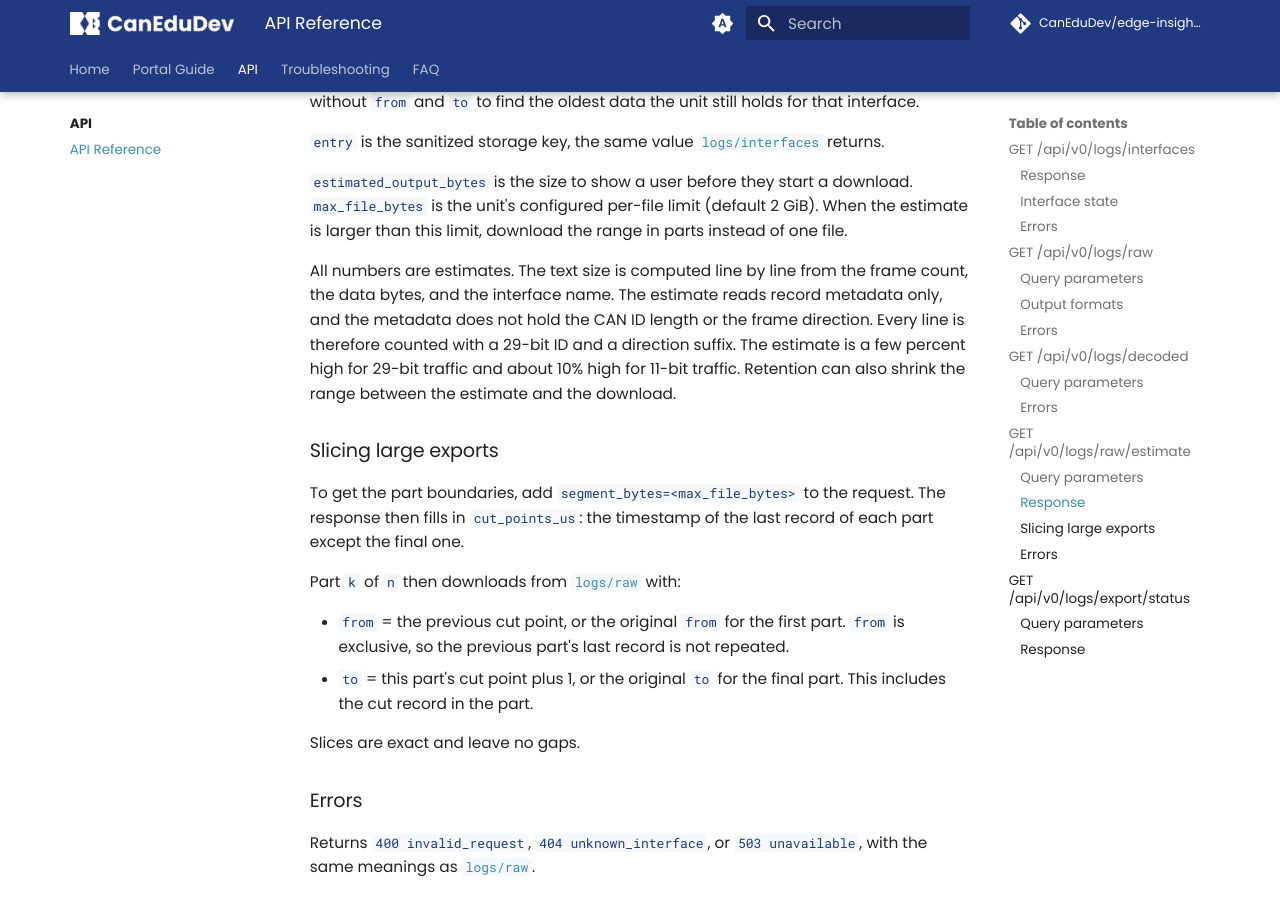
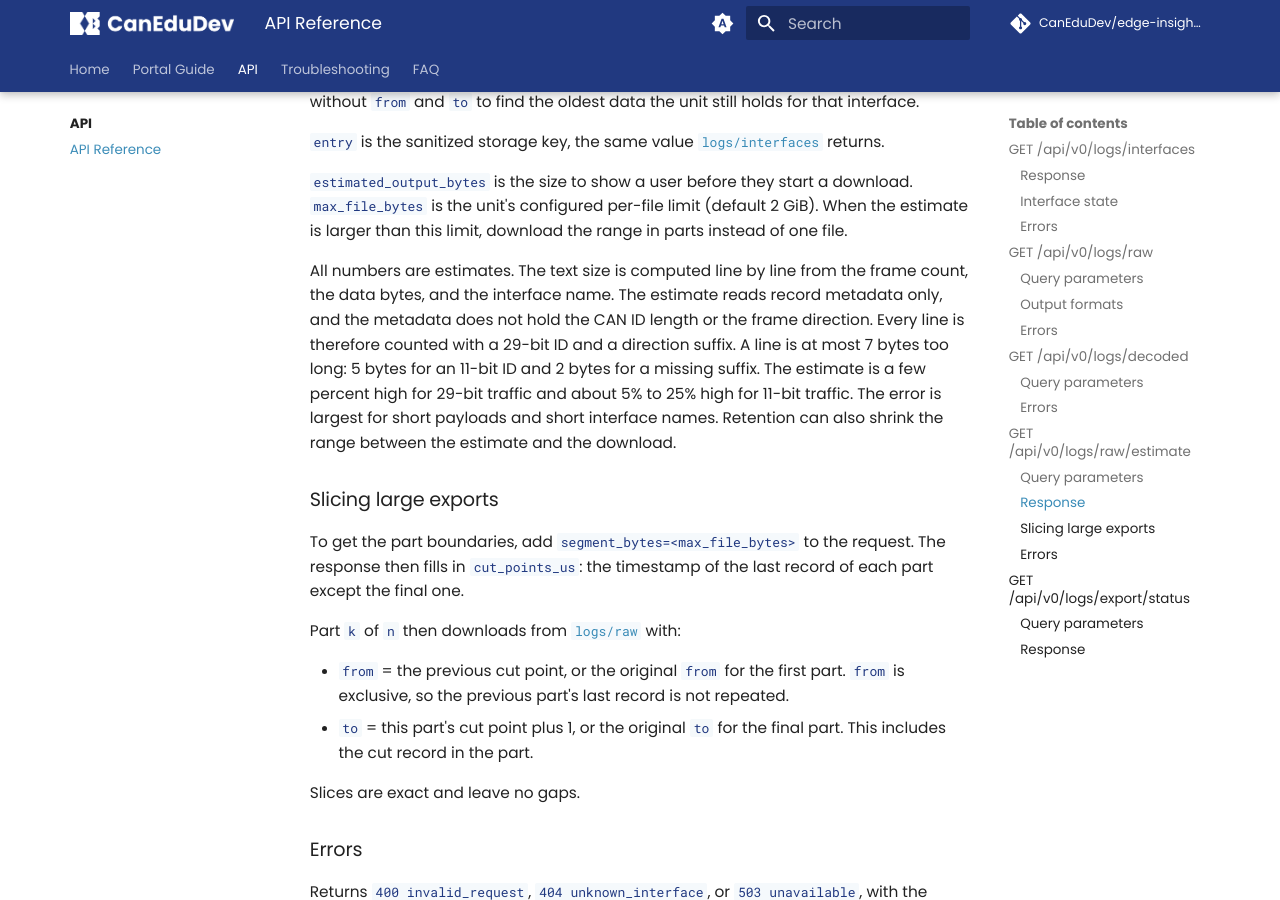
Before and after one commit to CanEduDev/edge-insights-docs, an MkDocs documentation site: the page built from docs/api/reference.md, in a window 1280 px wide and 900 px high, scrolled down 6259 px. Built offline with MkDocs 1.6.1 and Material for MkDocs 9.7.7, drawn with Linux system fonts in a browser that asks for light colours; comment, search, counter and statistics services are not loaded.

Commit message:
docs(api): state the export estimate's error range for 11-bit IDs
A line is at most 7 bytes too long, so for 11-bit traffic the estimate
runs about 5% to 25% high, not "about 10%".

Co-Authored-By: Claude Opus 5.5 <noreply@anthropic.com>
Claude-Session: https://claude.ai/code/session_01Kh3shrZVM2hzDCm4LRkTr2

```diff
--- a/docs/api/reference.md
+++ b/docs/api/reference.md
@@ -260,9 +260,11 @@ All numbers are estimates. The text size is computed line by line from the
 frame count, the data bytes, and the interface name. The estimate reads
 record metadata only, and the metadata does not hold the CAN ID length or
 the frame direction. Every line is therefore counted with a 29-bit ID and a
-direction suffix. The estimate is a few percent high for 29-bit traffic and
-about 10% high for 11-bit traffic. Retention can also shrink the range
-between the estimate and the download.
+direction suffix. A line is at most 7 bytes too long: 5 bytes for an 11-bit
+ID and 2 bytes for a missing suffix. The estimate is a few percent high for
+29-bit traffic and about 5% to 25% high for 11-bit traffic. The error is
+largest for short payloads and short interface names. Retention can also
+shrink the range between the estimate and the download.
 
 ### Slicing large exports
 
```
